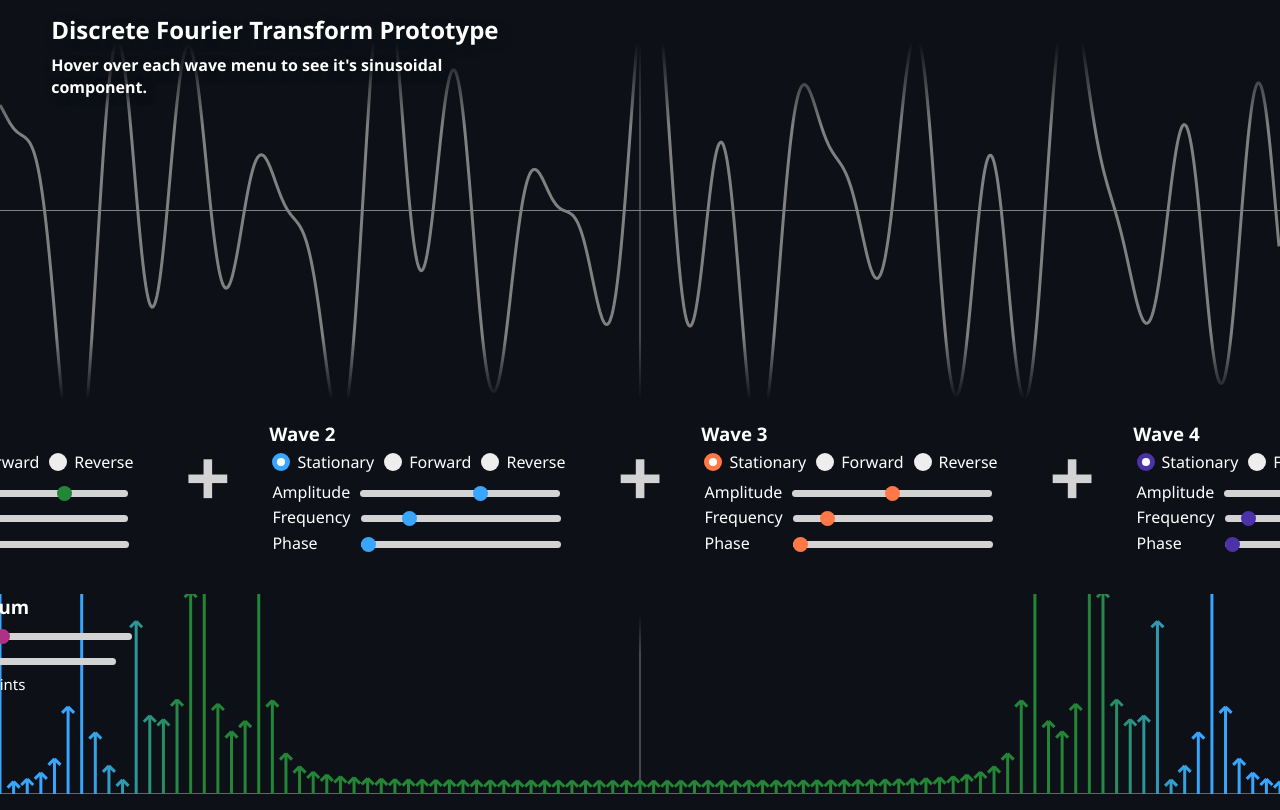
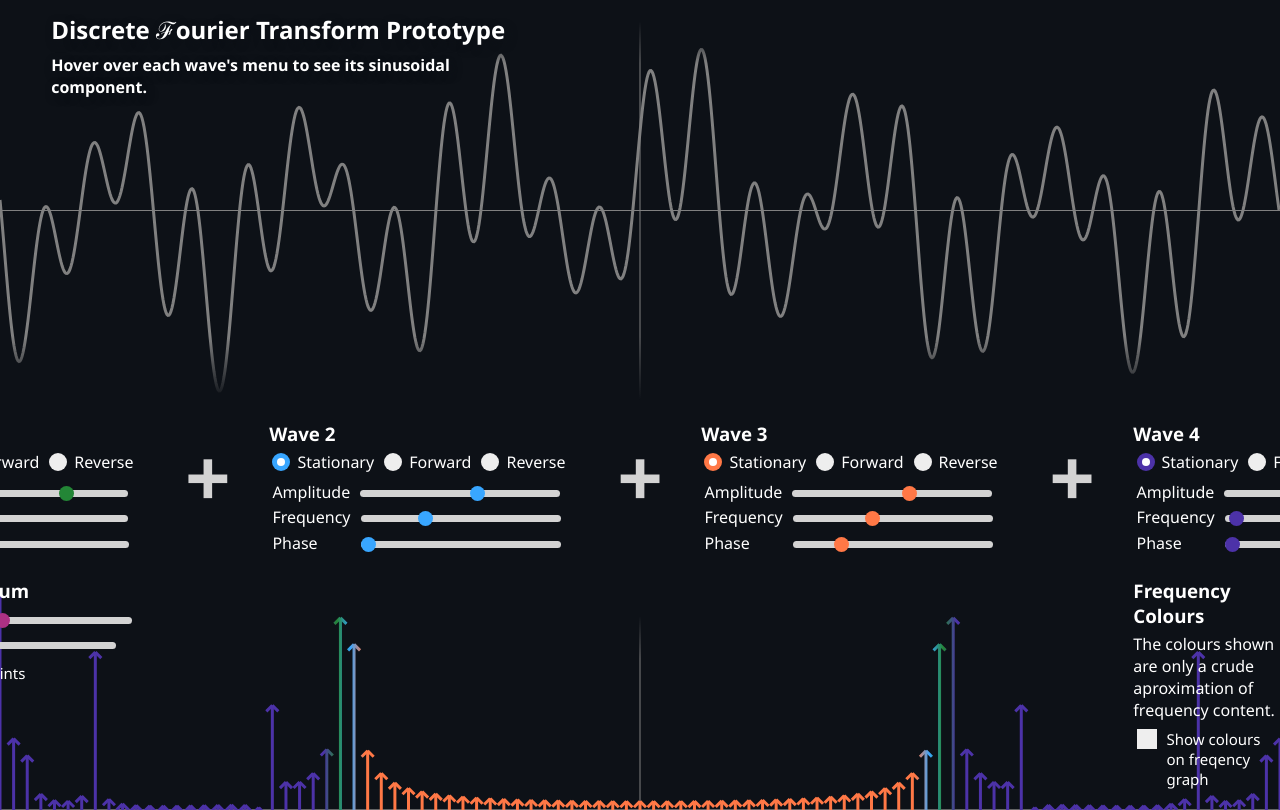
Before and after one commit to BenMillar-York/Fourier, a plain HTML site: page index.html in a window 1280 px wide. Shown: the top 810 px of the page. Drawn offline with Linux system fonts and the light colour scheme; animation ran at ten frames a second.

Commit message:
Added colour checkbox. Altered default values.

```diff
--- a/index.html
+++ b/index.html
@@ -12,19 +12,19 @@
     <link rel="stylesheet" href="styles/checkbox.css">
     <link rel="stylesheet" href="styles/slider.css">
     <link rel="stylesheet" href="styles/radio.css">
-    <title>Fourier</title>
+    <title>Fourier Transform</title>
     <link rel="icon" type="image/png" href="https://www.york.ac.uk/static/stable/img/favicons/android-chrome-192x192.png"/>
 </head>
 <body onload="init()">
-    <div class="title"><h2>Discrete Fourier Transform Prototype</h2>
-            <h4>Hover over each wave menu to see it's sinusoidal component.</h4></div>
+    <div class="title"><h2>Discrete ℱourier Transform Prototype</h2>
+            <h4>Hover over each wave's menu to see its sinusoidal component.</h4></div>
     <canvas id="canvas"></canvas>
     <div class="menu">
 
 
 
         <div class="menu-box" id="wave1-menu">
-            <div style="margin-bottom: 5vh" onmouseover="addditionalWave=wave1" onmouseout="addditionalWave=null">
+            <div style="margin-bottom: 3vh" onmouseover="addditionalWave=wave1" onmouseout="addditionalWave=null">
                 <h3>Wave 1 </h3>
                 <div class="input-menu">
 
@@ -45,11 +45,11 @@
 
                     <div class="input-menu">
                         <p>Amplitude </p>
-                        <input type="range" autocomplete="off" min="-200" max="200" value="78" class="slider Wave1slider" id="wave1-amplitude" oninput="wave1.amplitude = value" style="margin-left:10px">
+                        <input type="range" autocomplete="off" min="-200" max="200" value="84" class="slider Wave1slider" id="wave1-amplitude" oninput="wave1.amplitude = value" style="margin-left:10px">
                     </div>
                     <div class="input-menu">
                         <p>Frequency </p>
-                        <input type="range" autocomplete="off" min="0" max="0.05" value="0.0148907" step="0.0000001" class="slider Wave1slider" id="wave1-frequency" oninput="wave1.frequency = value" style="margin-left:10px">
+                        <input type="range" autocomplete="off" min="0" max="0.05" value="0.0053552" step="0.0000001" class="slider Wave1slider" id="wave1-frequency" oninput="wave1.frequency = value" style="margin-left:10px">
                     </div>
                     <div class="input-menu">
                         <p>Phase </p>
@@ -57,7 +57,7 @@
                     </div>
 
             </div>
-            <div class="spectrum-menu">
+            <div class="spectrum-menu" onmouseover="drawSamples=true" onmouseout="drawSamples=document.getElementById('samples_enabled').checked">
                 <h3>Frequency Spectrum</h3>
                 <div class="input-menu"><label>Sample Frequency</label>
                     <input type="range" autocomplete="off" min="0" max="1000" value="94" class="slider sampleSlider" id="sample-frequency-slider" >
@@ -66,7 +66,7 @@
                     <input type="range" autocomplete="off" min="0" max="20" value="0" class="slider sampleSlider" id="sample-frequency-slider" oninput="noise_thresold = value">
                 </div>
                 <label  class="input-menu checkbox_container">Display Sample Points
-                    <input type="checkbox" id="summation_enabled" name="summation_enabled" value="0" onclick="drawSamples=checked" >
+                    <input autocomplete="off" type="checkbox" id="samples_enabled" name="summation_enabled" value="0" onclick="drawSamples=checked" >
                     <span class="checkmark"></span>
                 </label >
 
@@ -98,17 +98,18 @@
 
                     <div class="input-menu">
                         <p>Amplitude </p>
-                        <input type="range" autocomplete="off" min="-200" max="200" value="43" class="slider Wave2slider" id="wave1-amplitude" oninput="wave2.amplitude = value" style="margin-left:10px">
+                        <input type="range" autocomplete="off" min="-200" max="200" value="38" class="slider Wave2slider" id="wave1-amplitude" oninput="wave2.amplitude = value" style="margin-left:10px">
                     </div>
                     <div class="input-menu">
                         <p>Frequency </p>
-                        <input type="range" autocomplete="off" min="0" max="0.05" value="0.0113251" step="0.0000001" class="slider Wave2slider" id="wave1-frequency" oninput="wave2.frequency = value" style="margin-left:10px">
+                        <input type="range" autocomplete="off" min="0" max="0.05" value="0.0155237" step="0.0000001" class="slider Wave2slider" id="wave1-frequency" oninput="wave2.frequency = value" style="margin-left:10px">
                     </div>
                     <div class="input-menu">
                         <p>Phase </p>
                         <input type="range" autocomplete="off" min="0" max="6.2831" value="0" class="slider Wave2slider" id="wave1-phase" step="0.001" oninput="wave2.phase = value" style="margin-left:43px">
                     </div>
                 </div>
+
         </div>
         <div class="sign"><h1>+</h1></div>
         <div class="menu-box" id="wave3-menu" onmouseover="addditionalWave=wave3" onmouseout="addditionalWave=null">
@@ -133,20 +134,21 @@
 
                 <div class="input-menu">
                     <p>Amplitude </p>
-                    <input type="range" autocomplete="off" min="-200" max="200" value="0" class="slider Wave3slider" id="wave3-amplitude" oninput="wave3.amplitude = value" style="margin-left:10px">
+                    <input type="range" autocomplete="off" min="-200" max="200" value="38" class="slider Wave3slider" id="wave3-amplitude" oninput="wave3.amplitude = value" style="margin-left:10px">
                 </div>
                 <div class="input-menu">
                     <p>Frequency </p>
-                    <input type="range" autocomplete="off" min="0" max="0.05" value="0.0074863" step="0.0000001"  class="slider Wave3slider" id="wave3-frequency" oninput="wave3.frequency = value" style="margin-left:10px">
+                    <input type="range" autocomplete="off" min="0" max="0.05" value="0.0196812" step="0.0000001"  class="slider Wave3slider" id="wave3-frequency" oninput="wave3.frequency = value" style="margin-left:10px">
                 </div>
                 <div class="input-menu">
                     <p>Phase </p>
-                    <input type="range" autocomplete="off" min="0" max="6.2831" value="0" class="slider Wave3slider" id="wave3-phase" step="0.001" oninput="wave3.phase = value" style="margin-left:43px">
+                    <input type="range" autocomplete="off" min="0" max="6.2831" value="1.403" class="slider Wave3slider" id="wave3-phase" step="0.001" oninput="wave3.phase = value" style="margin-left:43px">
                 </div>
 
         </div>
         <div class="sign"><h1>+</h1></div>
-        <div class="menu-box" id="wave4-menu" onmouseover="addditionalWave=wave4" onmouseout="addditionalWave=null">
+        <div class="menu-box" id="wave4-menu">
+            <div onmouseover="addditionalWave=wave4" onmouseout="addditionalWave=null" style="margin-bottom: 3vh">
                 <h3>Wave 4 </h3>
 
                 <div class="input-menu">
@@ -168,15 +170,27 @@
 
                     <div class="input-menu">
                         <p>Amplitude </p>
-                    <input type="range" autocomplete="off" min="-200" max="200" value="0" class="slider Wave4slider" id="wave1-amplitude" oninput="wave4.amplitude = value" style="margin-left:10px">
+                        <input type="range" autocomplete="off" min="-200" max="200" value="24" class="slider Wave4slider" id="wave1-amplitude" oninput="wave4.amplitude = value" style="margin-left:10px">
                     </div>
+
+
                     <div class="input-menu">
                         <p>Frequency </p>
-                    <input type="range" autocomplete="off" min="0" max="0.05" value="0.0044672" step="0.0000001"  class="slider Wave4slider" id="wave1-frequency" oninput="wave4.frequency = value" style="margin-left:10px">
+                        <input type="range" autocomplete="off" min="0" max="0.05" value="0.0011612" step="0.0000001"  class="slider Wave4slider" id="wave1-frequency" oninput="wave4.frequency = value" style="margin-left:10px">
                     </div>
                     <div class="input-menu">
                         <p>Phase </p>
                         <input type="range" autocomplete="off" min="0" max="6.2831" value="0" class="slider Wave4slider" id="wave1-phase" step="0.001" oninput="wave4.phase = value" style="margin-left:43px">
+                    </div>
+            </div>
+            <div class="spectrum-menu" onmouseover="showColours=true" onmouseout="showColours=document.getElementById('colours_enabled').checked">
+                <h3>Frequency Colours</h3>
+                <p>The colours shown are only a crude <br> aproximation of frequency content.</p>
+                <label  class="input-menu checkbox_container">Show colours on freqency graph
+                    <input type="checkbox" id="colours_enabled" name="colours_enabled" value="0" onclick="showColours=checked" checkedd>
+                    <span class="checkmark"></span>
+                </label >
+
             </div>
 
         </div>
--- a/scripts/complex.js
+++ b/scripts/complex.js
@@ -16,6 +16,7 @@ class Complex {
 
 function multiplyComplex(Complex1, Number2) {
     if (typeof Number2 == Complex){
+        // (a + bi)(c + di) = ((ac + bd) + (ad+bc)j)
         let real1 = Complex1.real * Number2.real;
         let imag1 = Complex1.real * Number2.imag;
         let imag2 = Complex1.imag * Number2.real;
@@ -33,6 +34,8 @@ function multiplyComplex(Complex1, Number2) {
 
 function divideComplex(Complex1, Number2) {
     if (typeof Number2 == Complex){
+        // (a + bi)/(c + di) = (((ac + bd)/(c^2 + d^2)) + ((bc - ad)/(c^2 + d^2))j)
+        // Maybe turning this into polar form would have been easier
         let real1 = Complex1.real * Number2.real;
         let imag1 = Complex1.real * Number2.imag;
         let imag2 = Complex1.imag * Number2.real;
--- a/scripts/fourier.js
+++ b/scripts/fourier.js
@@ -1,9 +1,10 @@
 let fourierData = [];
 
 
-function dft(){
-    const numDataPoints = sampleData.length;
-    let freqArray = Array(sampleData.length)
+function discreteFourierTransform(data) {
+    // Computes the Fourier Transform in O(n^2) rather than O(N logN)
+    const numDataPoints = data.length;
+    let freqArray = Array(data.length)
 
     for (let frequency = 0; frequency < numDataPoints; frequency++) {
 
@@ -11,11 +12,13 @@ function dft(){
 
         for (let n = 0; n < numDataPoints; n++) {
 
-            const currentAmplitude = sampleData[n];
+            let amplitude = data[n];
 
-            const theta = -2 * pi * frequency * (n/numDataPoints);
+            let exponent = -2 * pi * frequency * (n/numDataPoints);
 
-            let contribution = new Complex(Math.cos(theta) * currentAmplitude, Math.sin(theta) * currentAmplitude);
+            /* As cos x = Re (e^jx)
+                & sin x = Im (e^jx)*/
+            let contribution = new Complex(amplitude * Math.cos(exponent), amplitude * Math.sin(exponent));
 
             frequencySignal = addComplex(frequencySignal, contribution);
 
--- a/scripts/graph.js
+++ b/scripts/graph.js
@@ -12,8 +12,8 @@ function drawAxes(ctx, drawLower=true) {
     let gradient = ctx.createLinearGradient(width/2, 0, width/2, height);
     if (drawLower) {
         gradient.addColorStop(0, "rgb(128,128,128,0)");
-        gradient.addColorStop(0.1, "rgb(128,128,128,0)");
-        gradient.addColorStop(0.3, "rgb(128,128,128,255)");
+        gradient.addColorStop(0.05, "rgb(128,128,128,0)");
+        gradient.addColorStop(0.15, "rgb(128,128,128,255)");
         gradient.addColorStop(0.8, "rgb(128,128,128,255)");
         gradient.addColorStop(0.95, "rgb(128,128,128,0)");
         gradient.addColorStop(1, "rgb(128,128,128,0)");
@@ -50,6 +50,7 @@ function drawAxes(ctx, drawLower=true) {
 }
 
 const FREQUENCY_GRAPH_OFFSET = 30
+const WAVE_SCALING_FACTOR = 0.8
 
 function drawOffsetAxes(ctx) {
     var width = ctx.canvas.width;
@@ -85,7 +86,7 @@ function plotFunction(ctx, wave, colour) {
 
     for (let x = -width/2; x < width/2; x++) {
 
-        y = - wave.getPositionAtTime(x, width);
+        y = - wave.getPositionAtTime(x, width)*WAVE_SCALING_FACTOR;
 
         ctx.lineTo(x+(width/2), y + (height/2));
     }
@@ -113,7 +114,7 @@ function drawSamplingPoints(ctx, wave, sampleFrequency){
     for (let x = -width/2; x < width/2; x+= sampleRate) {
 
         let waveAmplitude = wave.getPositionAtTime(x, width)
-        y = - waveAmplitude + (height/2);
+        y = - waveAmplitude*WAVE_SCALING_FACTOR + (height/2);
 
         sample = y;
         sampleData.push(sample);
@@ -143,9 +144,6 @@ function updateTimeGraph() {
     if (addditionalWave instanceof Wave) {
         plotFunction(context, addditionalWave, addditionalWave.colour)
     }
-
-
-    fourierData = dft()
 
     let sampleFrequency = document.getElementById("sample-frequency-slider").value;
     drawSamplingPoints(context, sumWave, sampleFrequency);
@@ -212,6 +210,7 @@ function drawArrow(ctx, x, y, upsidedown, size) {
     }
 }*/
 
+let showColours = true;
 function plotFrequencyPoints2(ctx, data){
     var width = ctx.canvas.width;
     var height = ctx.canvas.height;
@@ -252,11 +251,11 @@ function plotFrequencyPoints2(ctx, data){
     let largestFreqs = [];
     for (let i = 1; i < data.length/2; i++) {
         let pointAmplitude = data[i].real;
-        if (Math.abs(pointAmplitude) > 10) {
+        if (Math.abs(pointAmplitude) > 5) {
             if (largestFreqs.length == 0) {
                 largestFreqs.push(i);
             }
-            if (i > largestFreqs[largestFreqs.length - 1] + 5){
+            if (i > largestFreqs[largestFreqs.length - 1] + (sampleData.length/100)){
                 largestFreqs.push(i);
             }
 
@@ -267,7 +266,7 @@ function plotFrequencyPoints2(ctx, data){
 
 
     for (let i=0; i < freqArr.length; i++){
-        if (largestFreqs.length > 0 && Math.abs(waveArr[waveArr.length-i-1].amplitude) > 3) {
+        if (largestFreqs.length > 0 && Math.abs(waveArr[waveArr.length-i-1].amplitude) > 0 && Math.abs(waveArr[waveArr.length-i-1].frequency) > 0) {
             let xPos = largestFreqs[largestFreqs.length-i-1]/data.length;
             if (typeof xPos == "" || xPos == NaN) {
                 return;
@@ -284,7 +283,11 @@ function plotFrequencyPoints2(ctx, data){
     /*drawCross(ctx, largestFreqs[largestFreqs.length-1]/data.length*width, 40, 5)
     drawCross(ctx, width-largestFreqs[largestFreqs.length-1]/data.length*width, 40, 5)*/
 
-    ctx.strokeStyle = gradient
+    if (showColours) {
+        ctx.strokeStyle = gradient;
+    } else {
+        ctx.strokeStyle = "rgb(128,128,128)";
+    }
 
 
     i = 0;
@@ -307,7 +310,7 @@ function plotFrequencyPoints2(ctx, data){
 function updateFrequencyGraph() {
     var canvas = document.getElementById("fourier");
     document.getElementById("fourier").width = window.innerWidth;
-    document.getElementById("fourier").height = window.innerHeight/4;
+    document.getElementById("fourier").height = window.innerHeight/3.7;
 
     var context = canvas.getContext("2d");
 
@@ -315,7 +318,7 @@ function updateFrequencyGraph() {
     drawAxes(context, false);
     context.save();
 
-    fourierData = dft();
+    fourierData = discreteFourierTransform(sampleData);
 
     plotFrequencyPoints2(context, fourierData);
 
@@ -340,10 +343,10 @@ function init() {
     window.requestAnimationFrame(updateFrequencyGraph);
 
 
-    wave1 = new SineWave(78, 0.0148907, 1.304, 0, waveColours[0]);
-    wave2 = new SineWave(98, 0.0113251, 0, 0, waveColours[1]);
-    wave3 = new SineWave(65, 0.0074863, 1.403, 0, waveColours[2]);
-    wave4 = new SineWave(72, 0.0044672, 0, 0, waveColours[3]);
+    wave1 = new SineWave(84, 0.0053552, 1.304, 0, waveColours[0]);
+    wave2 = new SineWave(38, 0.0155237, 0, 0, waveColours[1]);
+    wave3 = new SineWave(83, 0.0196812, 1.403, 0, waveColours[2]);
+    wave4 = new SineWave(24, 0.0011612, 0, 0, waveColours[3]);
 
     sumWave = new SumWave([wave1, wave2, wave3, wave4]);
 
--- a/styles/checkbox.css
+++ b/styles/checkbox.css
@@ -9,6 +9,7 @@
     -moz-user-select: none;
     -ms-user-select: none;
     user-select: none;
+    margin-top: 1vh;
   }
 
 .checkbox_container input {
--- a/styles/style.css
+++ b/styles/style.css
@@ -4,6 +4,7 @@ body {
     margin: 0px;
     display: flex;
     flex-direction: column;
+    height: 100vh;
 }
 
 .input-menu {
@@ -95,3 +96,7 @@ h4 {
 h1 {
     margin: 0;
 }
+
+h5 {
+    margin: 0;
+}
```
Lines whose indentation alone changed are shown as unchanged.
